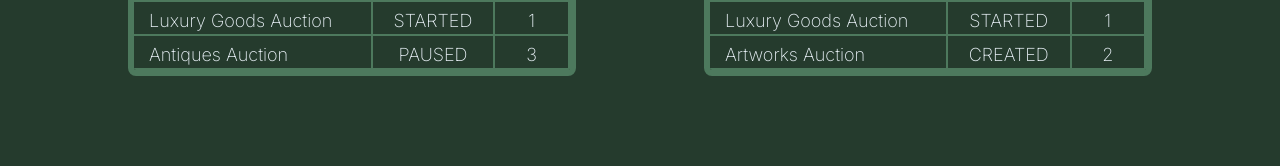
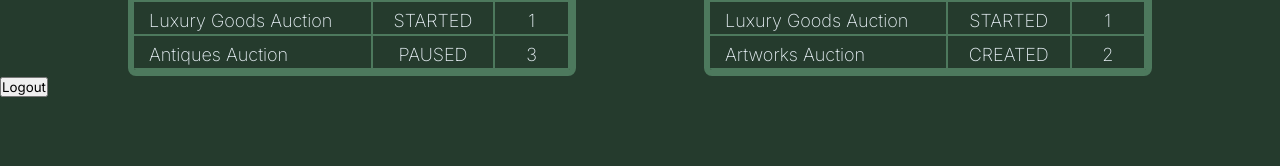
Before and after one commit to auction-app-personal/AuctionClient, an Angular app: page /accounts/1 in a window 1280 px wide. Shown: the part 403-569 px from the top of the page. Built offline with nearby package versions, Linux system fonts and the light colour scheme.

Commit message:
Added logout button

```diff
--- a/src/app/features/account/account.component.html
+++ b/src/app/features/account/account.component.html
@@ -18,6 +18,9 @@
                 <div class="account-auctions">
                     <app-account-auctions [accountId]="account.id"/>
                 </div>
+                <div>
+                    <button (click)="logout()">Logout</button>
+                </div>
             </section>
         </section>
     } @else {
--- a/src/app/features/account/account.component.ts
+++ b/src/app/features/account/account.component.ts
@@ -2,9 +2,10 @@ import { Component, Inject, OnDestroy, OnInit } from '@angular/core';
 import { AccountService } from '../../services/data/account/account-service.interface';
 import { ACCOUNT_SERVICE } from '../../services/common/injection-tokens';
 import { AccountDto } from '../../models/account/account.model';
-import { ActivatedRoute } from '@angular/router';
+import { ActivatedRoute, Router } from '@angular/router';
 import { Subscription } from 'rxjs';
 import { AccountAuctionsComponent } from "./account-auctions/account-auctions.component";
+import { AuthService } from '../../services/auth/auth.service';
 
 @Component({
   selector: 'app-account',
@@ -20,7 +21,9 @@ export class AccountComponent implements OnInit, OnDestroy{
 
   constructor(
     @Inject(ACCOUNT_SERVICE) private accountService: AccountService,
-    private route: ActivatedRoute
+    private route: ActivatedRoute,
+    private router: Router,
+    private authService: AuthService
   )  {
 
   }
@@ -40,4 +43,8 @@ export class AccountComponent implements OnInit, OnDestroy{
     this.subscriptions.unsubscribe();
   }
 
+  logout() {
+    this.authService.logout();
+    this.router.navigate(["/home"]);
+  }
 }
```
